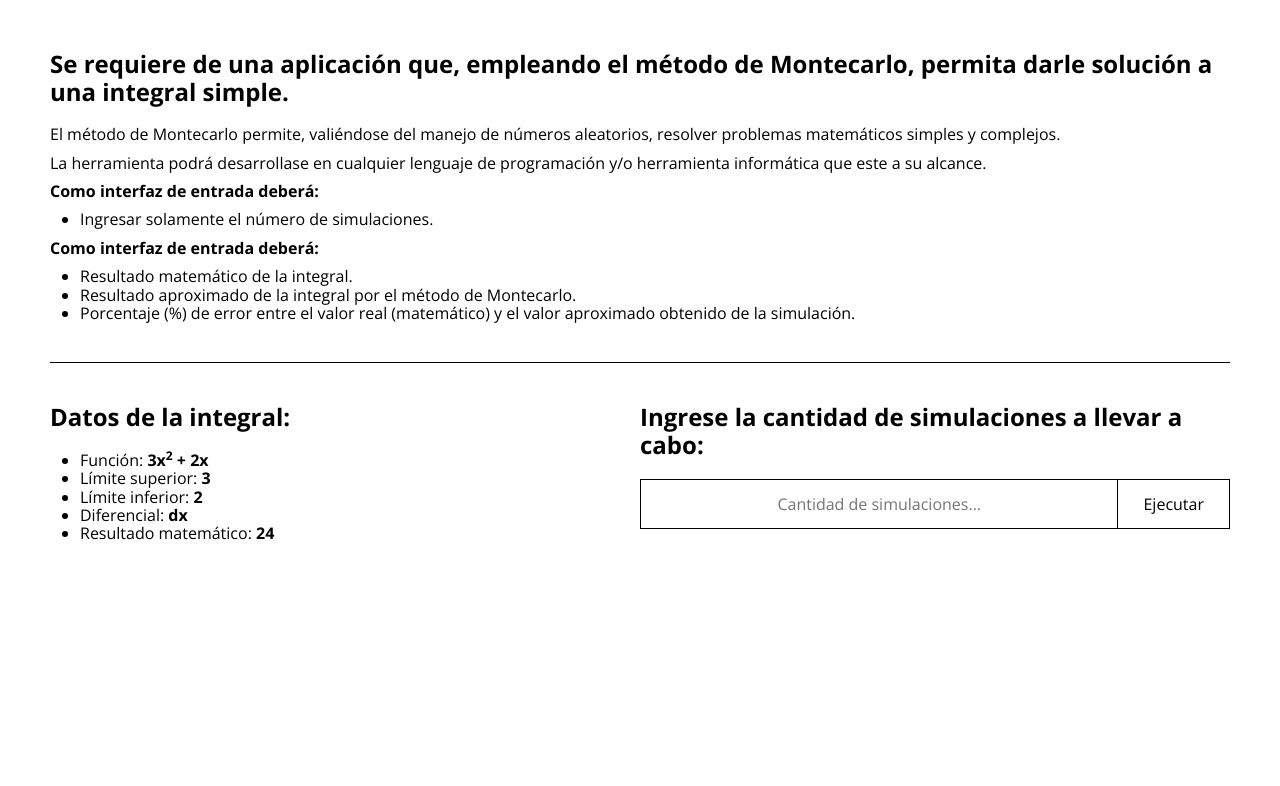
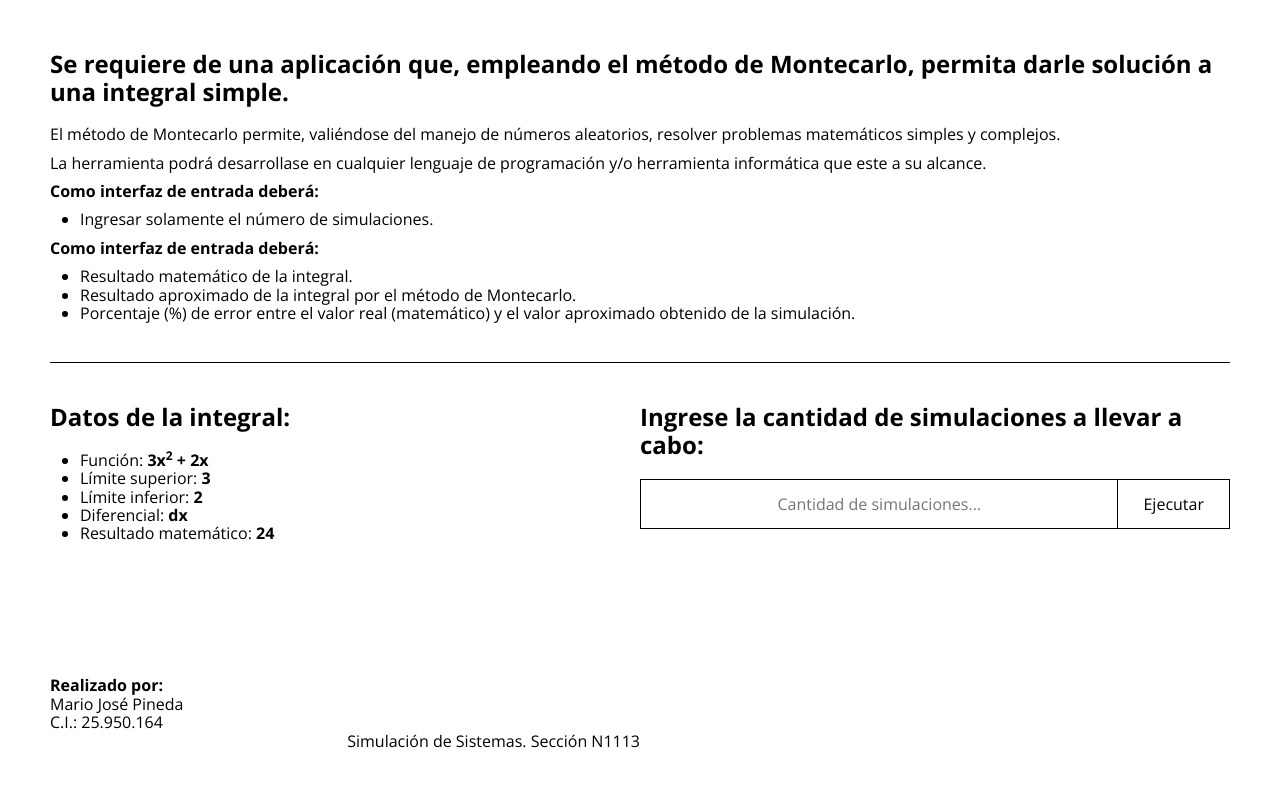
Before and after one commit to mjp0997/simulacion-5, a plain HTML site: page index.html in a window 1280 px wide. Drawn offline with nearby package versions, Linux system fonts and the light colour scheme.

Commit message:
Autor agregado

```diff
--- a/assets/css/styles.css
+++ b/assets/css/styles.css
@@ -61,8 +61,23 @@ ul {
    flex: 1 0 0px;
 }
 
+.data {
+   display: flex;
+   flex-direction: column;
+}
+
 .data > h2 {
    margin-bottom: 20px;
+}
+
+.author {
+   margin-top: auto;
+   display: flex;
+   flex-direction: column;
+}
+
+.author > p:last-child {
+   align-self: flex-end;
 }
 
 .results > form {
--- a/index.html
+++ b/index.html
@@ -41,6 +41,13 @@
             <li>Diferencial: <b>dx</b></li>
             <li>Resultado matemático: <b>24</b></li>
          </ul>
+
+         <div class='author'>
+            <p><b>Realizado por:</b></p>
+            <p>Mario José Pineda</p>
+            <p>C.I.: 25.950.164</p>
+            <p>Simulación de Sistemas. Sección N1113</p>
+         </div>
       </div>
 
       <div class='response-col results'>
```
